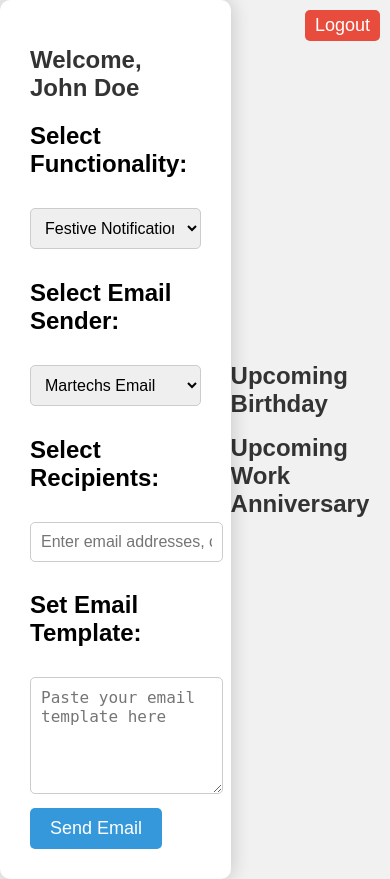
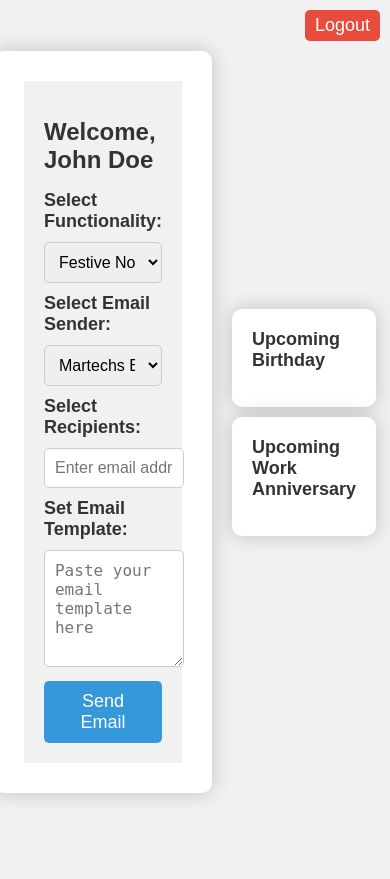
Before and after one commit to vijayendrak629/HR-application, a PHP site: page /dashboard.php in a window 390 px wide. After the commit the page ends 800 px from the top, so only its background shows below. Run offline with PHP 8.4, Linux system fonts and the light colour scheme; the visitor is signed in with stand-in values (Sample User, id 1); data that the repository does not hold is empty.

Commit message:
ui changes

```diff
--- a/dashboard.php
+++ b/dashboard.php
@@ -118,6 +118,50 @@ if ($anniversaryResult->num_rows > 0) {
             background-color: #c0392b; /* Hover style */
         }
 
+
+        .column {
+            flex: 1;
+            padding: 20px;
+            background-color: #f1f1f1;
+        }
+
+        .upcoming-events {
+            background-color: #fff;
+            border-radius: 10px;
+            box-shadow: 0 0 20px rgba(0, 0, 0, 0.2);
+            padding: 20px;
+            margin: 10px 0;
+        }
+
+        .event-list {
+            list-style-type: none;
+            padding: 0;
+        }
+
+        .event-list li {
+            margin-bottom: 20px;
+        }
+
+        h2 {
+            color: #333;
+            font-size: 18px;
+            margin: 0;
+        }
+
+        .name {
+            font-weight: bold;
+        }
+
+        .work-anniversary {
+            color: #3498db;
+        }
+
+        @media (max-width: 768px) {
+            .column, .column-right {
+                flex: 100%;
+            }
+        }
+
         @media (max-width: 400px) {
             .dashboard-container {
                 width: 90%;
@@ -155,29 +199,33 @@ if ($anniversaryResult->num_rows > 0) {
         </div>
     </div>
 
+    <div class="container">
         <div class="column">
-        <h1>Upcoming Birthday</h1>
-        <ul>
-            <?php foreach ($upcomingBirthdays as $birthday) : ?>
-                <li>
-                    <strong>Name Of Employee:</strong> <?php echo $birthday['full_name']; ?><br>
-                    <strong>Birthdate:</strong> <?php echo $birthday['dob']; ?>
-                </li>
-            <?php endforeach; ?>
-        </ul>
-
-
-        <h1>Upcoming Work Anniversary</h1>
-        <ul>
-            <?php foreach ($upcomingAnniversaries as $anniversary) : ?>
-                <li>
-                    <strong>Name Of Employee:</strong> <?php echo $anniversary['full_name']; ?><br>
-                    <strong>Joining Date:</strong> <?php echo $anniversary['joining_date']; ?><br>
-                    <strong>Work Anniversary Year:</strong> <?php echo $anniversary['work_anniversary_year']; ?>
-                </li>
-            <?php endforeach; ?>
-        </ul>
+            <div class="upcoming-events">
+                <h2>Upcoming Birthday</h2>
+                <ul class="event-list">
+                    <?php foreach ($upcomingBirthdays as $birthday) : ?>
+                        <li>
+                            <span class="name">Name Of Employee:</span> <?php echo $birthday['full_name']; ?><br>
+                            <span>Birthdate:</span> <?php echo $birthday['dob']; ?>
+                        </li>
+                    <?php endforeach; ?>
+                </ul>
+            </div>
+            <div class="upcoming-events">
+                <h2>Upcoming Work Anniversary</h2>
+                <ul class="event-list">
+                    <?php foreach ($upcomingAnniversaries as $anniversary) : ?>
+                        <li>
+                            <span class="name">Name Of Employee:</span> <?php echo $anniversary['full_name']; ?><br>
+                            <span>Joining Date:</span> <?php echo $anniversary['joining_date']; ?><br>
+                            <span class="work-anniversary">Work Anniversary Year:</span> <?php echo $anniversary['work_anniversary_year']; ?>
+                        </li>
+                    <?php endforeach; ?>
+                </ul>
+            </div>
         </div>
+    </div>
 
 </body>
 </html>
```
